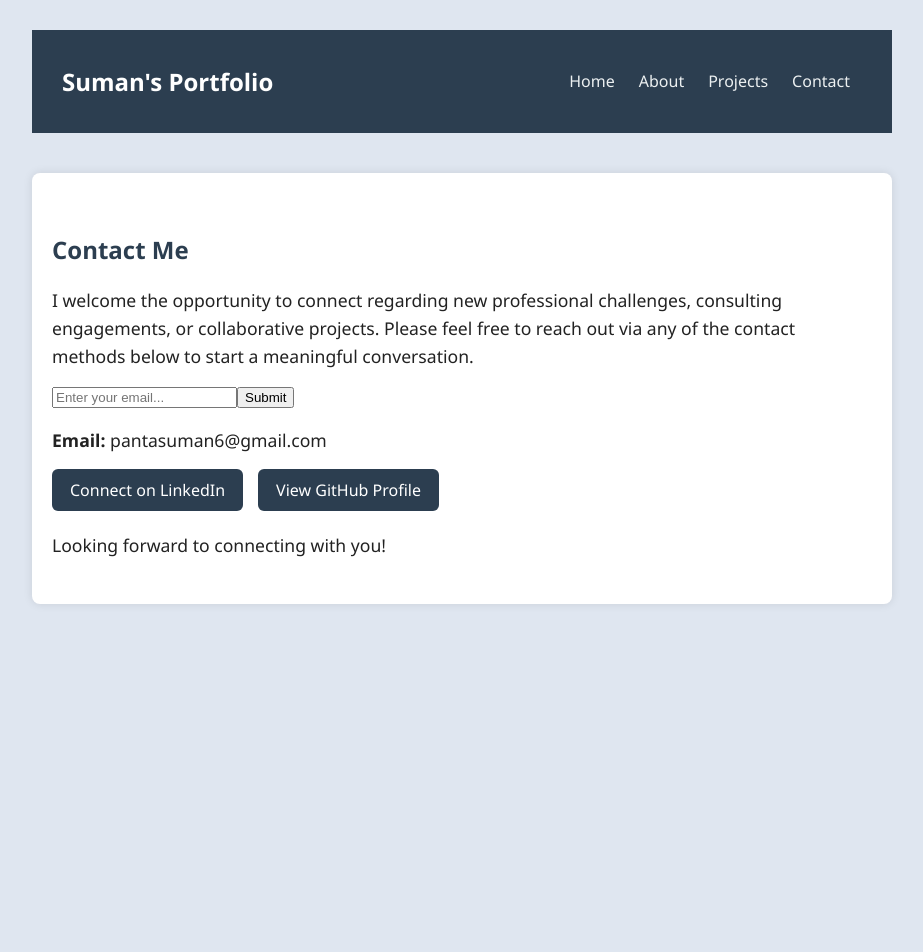
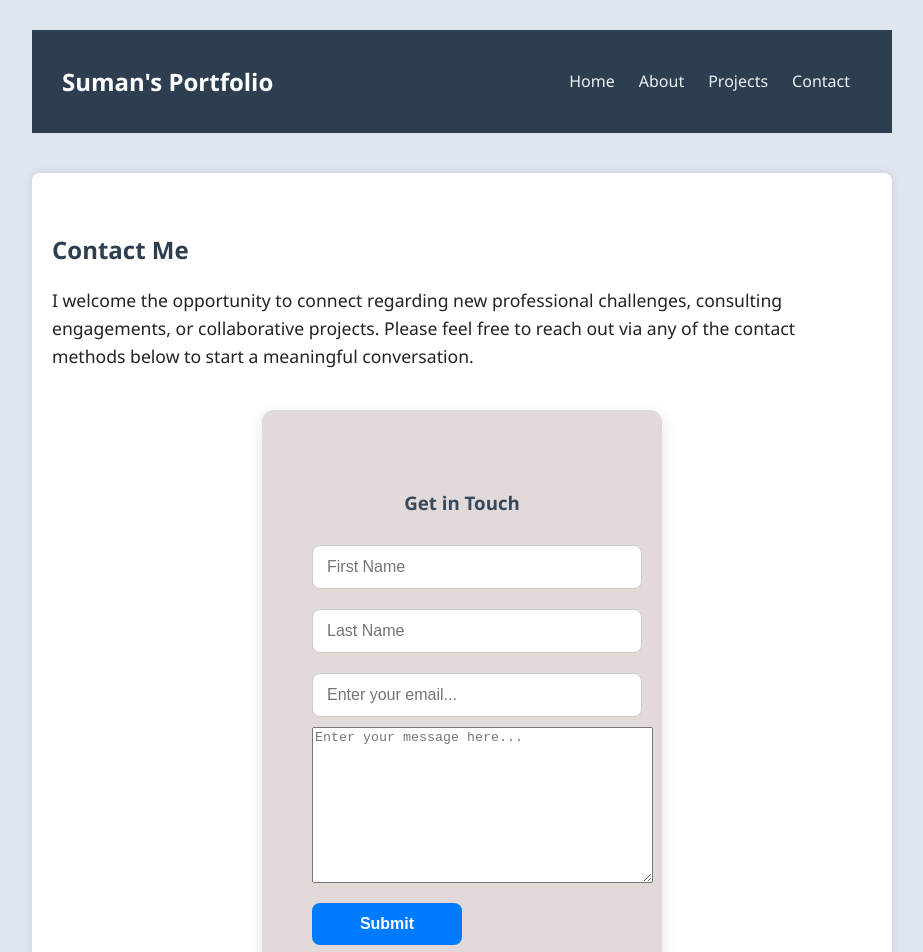
Before and after one commit to pantasuman6/Portfolio-Website, a React (Create React App) app: page /contact in a window 1280 px wide. Shown: the top 952 px of the page, without its empty margins (178-1101 px from the left). Before the commit the page ends 800 px from the top, so only its background shows below. Built offline with nearby package versions, Linux system fonts and the light colour scheme.

Commit message:
portfolio updated

```diff
--- a/public/index.html
+++ b/public/index.html
@@ -24,7 +24,7 @@
       work correctly both with client-side routing and a non-root public URL.
       Learn how to configure a non-root public URL by running `npm run build`.
     -->
-    <title>React App</title>
+    <title>Suman's Portfolio</title>
   </head>
   <body>
     <noscript>You need to enable JavaScript to run this app.</noscript>
--- a/src/App.css
+++ b/src/App.css
@@ -318,3 +318,50 @@ nav div a:hover {
   background-color: #1abc9c;
   color: white;
 }
+
+
+/* Form Container */
+#form {
+  max-width: 300px;
+  margin: 40px auto;
+  padding: 50px;
+  background-color: #e2d9d9;
+  border-radius: 12px;
+  box-shadow: 0 4px 16px rgba(0, 0, 0, 0.1);
+}
+
+/* Input fields */
+#form input[type="text"],
+#form input[type="email"] {
+  width: 100%;
+  padding: 12px 14px;
+  margin: 10px 0;
+  border: 1px solid #ccc;
+  border-radius: 8px;
+  font-size: 16px;
+  transition: border 0.3s ease;
+}
+
+#form input:focus {
+  border-color: #007bff;
+  outline: none;
+}
+
+/* Submit button */
+#form button {
+  width: 50%;
+  padding: 12px;
+  background-color: #007bff;
+  color: white;
+  border: none;
+  border-radius: 8px;
+  font-size: 16px;
+  font-weight: bold;
+  cursor: pointer;
+  margin-top: 15px;
+  transition: background-color 0.3s ease;
+}
+
+#form button:hover {
+  background-color: #0056b3;
+}
--- a/src/pages/Contact.js
+++ b/src/pages/Contact.js
@@ -2,28 +2,46 @@ import React, { useState } from 'react';
 
 export default function Contact() {
   const [input, setInput] = useState("");
+  const [firstname, setFirstName]= useState("");
+  const [lastname, setLastName]= useState("");
+  const [message, SetMessage]=useState("");
 
-  function handleChange(e) {
+  function handleEmailChange(e) {
     setInput(e.target.value);
   }
-
+  function handleFirstNameChange(e) {
+    setFirstName(e.target.value);
+  }
+  function handleLastNameChange(e) {
+    setLastName(e.target.value);
+  }
+function handleMessageChange(e) {
+    SetMessage(e.target.value);
+  }
   function handleClick(e) {
     e.preventDefault(); //
 
 
     const regex = /^[\w.-]+@([\w-]+\.)+[\w-]{2,4}$/;
 
-    if(input==="") {
-      alert("Please enter your email");
-
-    }
-
-    else if (regex.test(input)) {
-      alert("Email has been submitted");
+if (firstname.trim() === "") {
+  alert("First name is required");
+} else if (lastname.trim() === "") {
+  alert("Last name is required");
+} else if (input.trim() === "") {
+  alert("Email is required");
+}
+ else if (regex.test(input)) {
+      alert("Form has been submitted");
       setInput("");
+      setFirstName("");
+      setLastName("");
+      SetMessage("");
     } else {
       alert("Email is invalid.");
     }
+
+
   }
 
   return (
@@ -33,16 +51,46 @@ export default function Contact() {
         I welcome the opportunity to connect regarding new professional challenges, consulting engagements, or collaborative projects.
         Please feel free to reach out via any of the contact methods below to start a meaningful conversation.
       </p>
+      <div id ="form">
+        <h3 style={{ textAlign: 'center', marginBottom: '20px' }}>Get in Touch</h3>
 
       <form>
+
+        <input
+          type="text"
+          value={firstname}
+          onChange={handleFirstNameChange}
+          placeholder="First Name"
+
+        />
+
+        <input
+          type="text"
+          value={lastname}
+          onChange={handleLastNameChange}
+          placeholder="Last Name"
+
+        />
+
+
+
         <input
           type="email"
           value={input}
-          onChange={handleChange}
+          onChange={handleEmailChange}
           placeholder="Enter your email..."
+
+        />
+
+          <textarea
+           rows="10" cols="40"
+          value={message}
+          onChange={handleMessageChange}
+          placeholder="Enter your message here... "
         />
         <button onClick={handleClick}>Submit</button>
       </form>
+      </div>
 
       <p><strong>Email:</strong> pantasuman6@gmail.com</p>
 
@@ -63,6 +111,14 @@ export default function Contact() {
         >
           View GitHub Profile
         </a>
+          <a
+          href='/SumanPanta-Resume-SoftwareEngineer2025.pdf'
+          target="_blank"
+          rel="noopener noreferrer"
+          className="contact-btn"
+        >
+          View Resume
+        </a>
       </div>
 
       <p>Looking forward to connecting with you!</p>
--- a/src/pages/Home.js
+++ b/src/pages/Home.js
@@ -50,17 +50,21 @@ export default function Home() {
 
         <p>
           I'm <strong>Suman Panta</strong>, a dedicated IT professional with over 5 years of experience spanning system administration,
-          cloud infrastructure, technical support, and full-stack development.
+          cloud infrastructure, technical and application support, and full-stack web development.
         </p>
 
         <p>
-          My core competencies include cloud computing (AWS, Azure, GCP), server administration (Windows/Linux), full-stack development
-          (React.js & Node.js), and DevOps with Docker, Kubernetes, Terraform, and Ansible.
+          My core competencies include cloud computing (AWS, Azure, GCP), server administration (Windows/Linux), full-stack web development
+          (React.js & Node.js), DevOps with Docker, Kubernetes, EC2, S3 Bucket, Terraform, and Ansible and Data Visualization and Analysis
+          using R, Python, Tableau and PowerBI.
         </p>
 
         <p>
-          This portfolio serves as a comprehensive showcase of my technical skills and projects. Please explore to learn more!
+          This portfolio serves as a comprehensive showcase of my technical as well as interpersonal skills and projects. Please explore to learn more!
         </p>
+
+
+
       </div>
     </div>
   );
```
Also changed, not shown: 1 other file (tests, documents, lock files or other folders).
